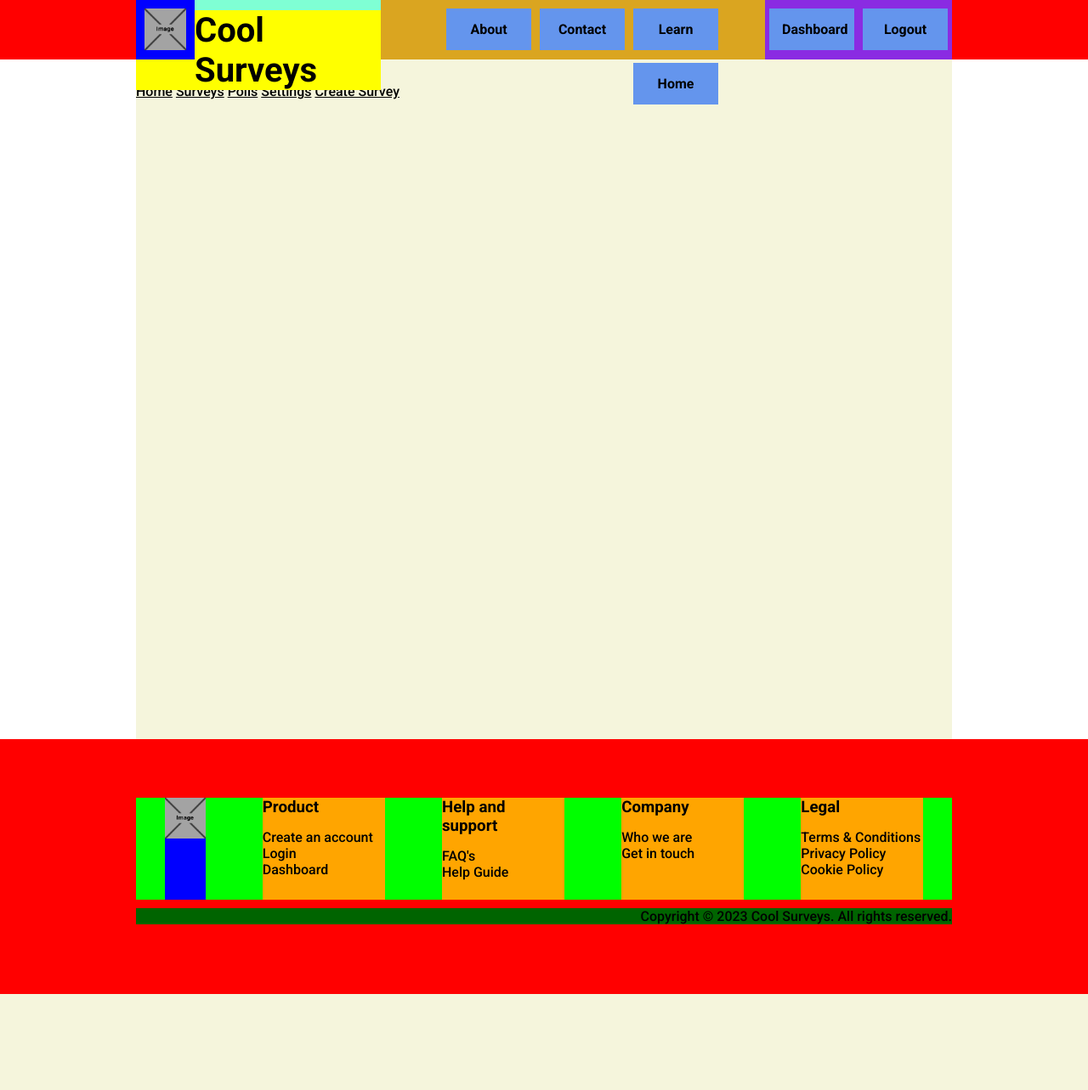
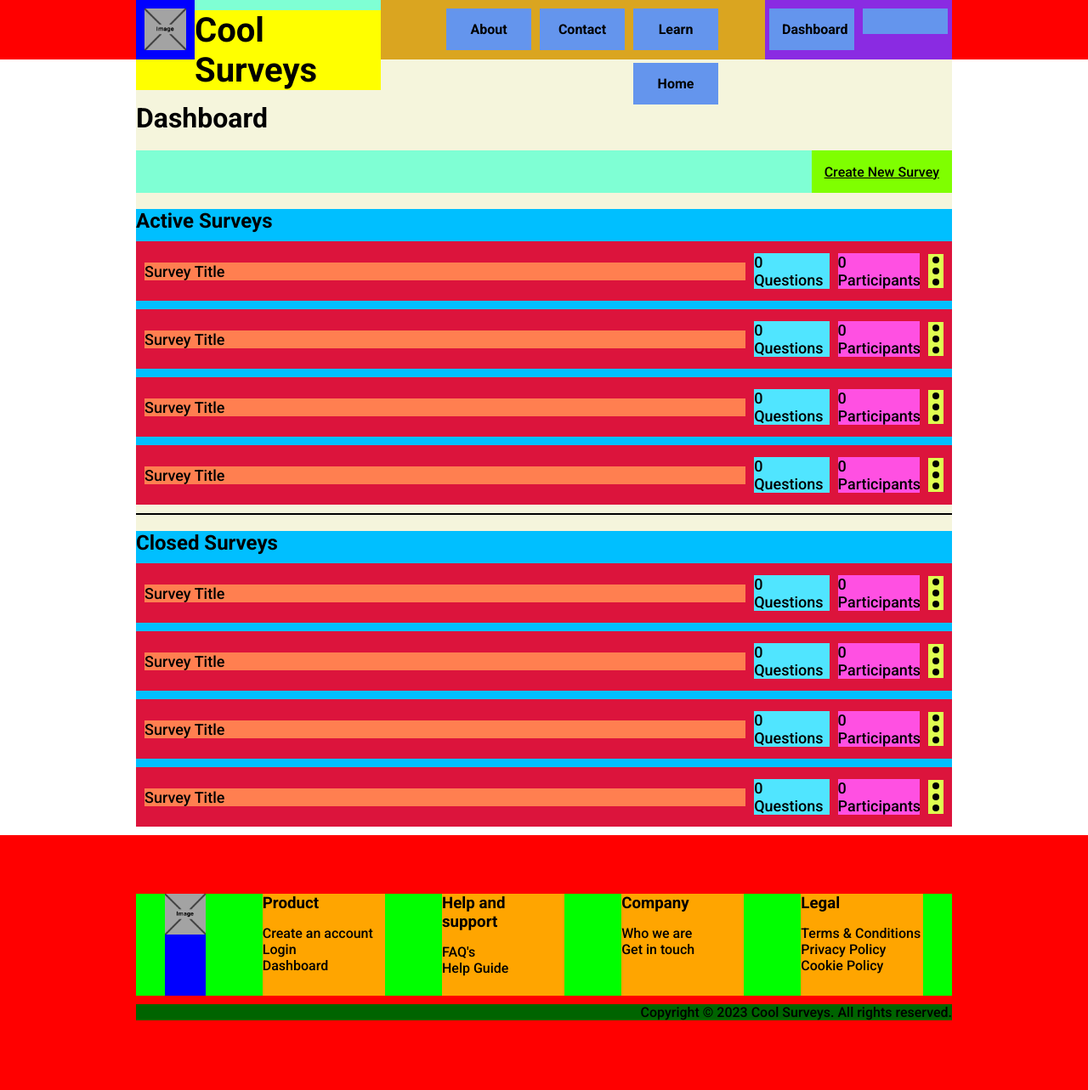
Before and after one commit to umarraj008/Survey-Tool, a PHP site: page /dashboard.php in a window 1280 px wide. Shown: the whole page at 85% size. Before the commit the page ends 1170 px from the top, so only its background shows below. Run offline with PHP 8.4, Linux system fonts and the light colour scheme; a user stored in the database is signed in.

Commit message:
Styled dashboard
- styled the dashboard page so that it shows a list of surveys
- created page for create new survey function

```diff
--- /dev/null
+++ b/css/dashboard.css
@@ -0,0 +1,88 @@
+main h1 {
+    padding-top: 50px;
+}
+
+#create-survey-button-container {
+    width: 100%;
+    display: block;
+    height: 50px;
+    background-color: aquamarine;
+}
+
+#create-survey-button-container a {
+    float: right;
+    height: 100%;
+    width: max-content;
+    padding-left: 15px;
+    padding-right: 15px;
+    display: grid;
+    align-items: center;
+    background-color: chartreuse;
+}
+
+.survey-item-container {
+    width: 100%;
+    background-color: deepskyblue;
+    padding: 0;
+    list-style: none;
+}
+
+.survey-item {
+    width: 100%;
+    background-color: crimson;
+    display: flex;
+    margin-top: 10px;
+    margin-bottom: 10px;
+    align-items: center;
+    height: 70px;
+}
+
+.survey-item p, img {
+    float: left;
+    font-size: 18px;
+}
+
+.survey-item #survey-item-title {
+    background-color: coral;
+    width: 80%;
+    margin-left: 10px;
+}
+
+.survey-item #survey-item-questions {
+    background-color: rgb(80, 229, 255);
+    width: 10%;
+    margin-left: 10px;
+}
+
+.survey-item #survey-item-participants {
+    background-color: rgb(255, 80, 226);
+    width: 10%;
+    margin-left: 10px;
+}
+
+.survey-item #survey-item-kabab-menu {
+    background-color: rgb(223, 255, 80);
+    width: 20px;
+    height: 40px;
+    float: right;
+    margin-left: 10px;
+    margin-right: 10px;
+    display: grid;
+    align-items: center;
+}
+
+.survey-item #survey-item-kabab-menu:hover {
+    cursor: pointer;
+}
+
+.survey-item #survey-item-kabab-menu div {
+    border-radius: 100%;
+    background-color: black;
+    /* border: 0.1em solid black; */
+    width: 8px;
+    height: 8px;
+}
+
+hr {
+    border: 1px solid black;
+}
--- a/dashboard.php
+++ b/dashboard.php
@@ -2,6 +2,7 @@
 <html lang="en-UK">
     <head>
         <?php include_once("./includes/headTags.php"); ?>
+        <link rel="stylesheet" href="./css/dashboard.css">
     </head>
     <body>
         <!-- Header Section -->
@@ -9,14 +10,111 @@
 
         <!-- Main Content -->
         <main>
-            <h2>Dashboard</h2>
-            <nav>
-                <a href="#">Home</a>
-                <a href="#">Surveys</a>
-                <a href="#">Polls</a>
-                <a href="#">Settings</a>
-                <a href="#">Create Survey</a>
-            </nav>
+            <h1>Dashboard</h1>
+            <br>
+
+            <div id="create-survey-button-container">
+                <a href="./createSurvey.php">Create New Survey</a>
+            </div>
+            <br>
+
+            <ul class="survey-item-container">
+                <h2>Active Surveys</h2>
+
+                <li class="survey-item">
+                    <p id="survey-item-title">Survey Title</p>
+                    <p id="survey-item-questions">0 Questions</p>
+                    <p id="survey-item-participants">0 Participants</p>
+                    <div id="survey-item-kabab-menu">
+                        <div></div>
+                        <div></div>
+                        <div></div>
+                    </div>
+                </li>
+
+                <li class="survey-item">
+                    <p id="survey-item-title">Survey Title</p>
+                    <p id="survey-item-questions">0 Questions</p>
+                    <p id="survey-item-participants">0 Participants</p>
+                    <div id="survey-item-kabab-menu">
+                        <div></div>
+                        <div></div>
+                        <div></div>
+                    </div>
+                </li>
+
+                <li class="survey-item">
+                    <p id="survey-item-title">Survey Title</p>
+                    <p id="survey-item-questions">0 Questions</p>
+                    <p id="survey-item-participants">0 Participants</p>
+                    <div id="survey-item-kabab-menu">
+                        <div></div>
+                        <div></div>
+                        <div></div>
+                    </div>
+                </li>
+
+                <li class="survey-item">
+                    <p id="survey-item-title">Survey Title</p>
+                    <p id="survey-item-questions">0 Questions</p>
+                    <p id="survey-item-participants">0 Participants</p>
+                    <div id="survey-item-kabab-menu">
+                        <div></div>
+                        <div></div>
+                        <div></div>
+                    </div>
+                </li>
+            </ul>
+            <hr>
+            <br>
+
+            <ul class="survey-item-container">
+                <h2>Closed Surveys</h2>
+
+                <li class="survey-item">
+                    <p id="survey-item-title">Survey Title</p>
+                    <p id="survey-item-questions">0 Questions</p>
+                    <p id="survey-item-participants">0 Participants</p>
+                    <div id="survey-item-kabab-menu">
+                        <div></div>
+                        <div></div>
+                        <div></div>
+                    </div>
+                </li>
+
+                <li class="survey-item">
+                    <p id="survey-item-title">Survey Title</p>
+                    <p id="survey-item-questions">0 Questions</p>
+                    <p id="survey-item-participants">0 Participants</p>
+                    <div id="survey-item-kabab-menu">
+                        <div></div>
+                        <div></div>
+                        <div></div>
+                    </div>
+                </li>
+
+                <li class="survey-item">
+                    <p id="survey-item-title">Survey Title</p>
+                    <p id="survey-item-questions">0 Questions</p>
+                    <p id="survey-item-participants">0 Participants</p>
+                    <div id="survey-item-kabab-menu">
+                        <div></div>
+                        <div></div>
+                        <div></div>
+                    </div>
+                </li>
+
+                <li class="survey-item">
+                    <p id="survey-item-title">Survey Title</p>
+                    <p id="survey-item-questions">0 Questions</p>
+                    <p id="survey-item-participants">0 Participants</p>
+                    <div id="survey-item-kabab-menu">
+                        <div></div>
+                        <div></div>
+                        <div></div>
+                    </div>
+                </li>
+            </ul>
         </main>
 
         <!-- Footer Section -->
--- a/includes/header.php
+++ b/includes/header.php
@@ -11,7 +11,7 @@
                 <?php
                     if (isset($_SESSION["user"])) {
                 ?>
-                        <a href="./php/logout.php">Logout</a>
+                        <a href="./php/logout.php"><?php echo $_SESSION["user"]->first_name; ?></a>
                         <a href="./dashboard.php">Dashboard</a>
                 <?php
                     } else {
```
Also changed, not shown: createSurvey.php (added, +20 -0 lines), css/createSurvey.css (added, +7 -0 lines).
